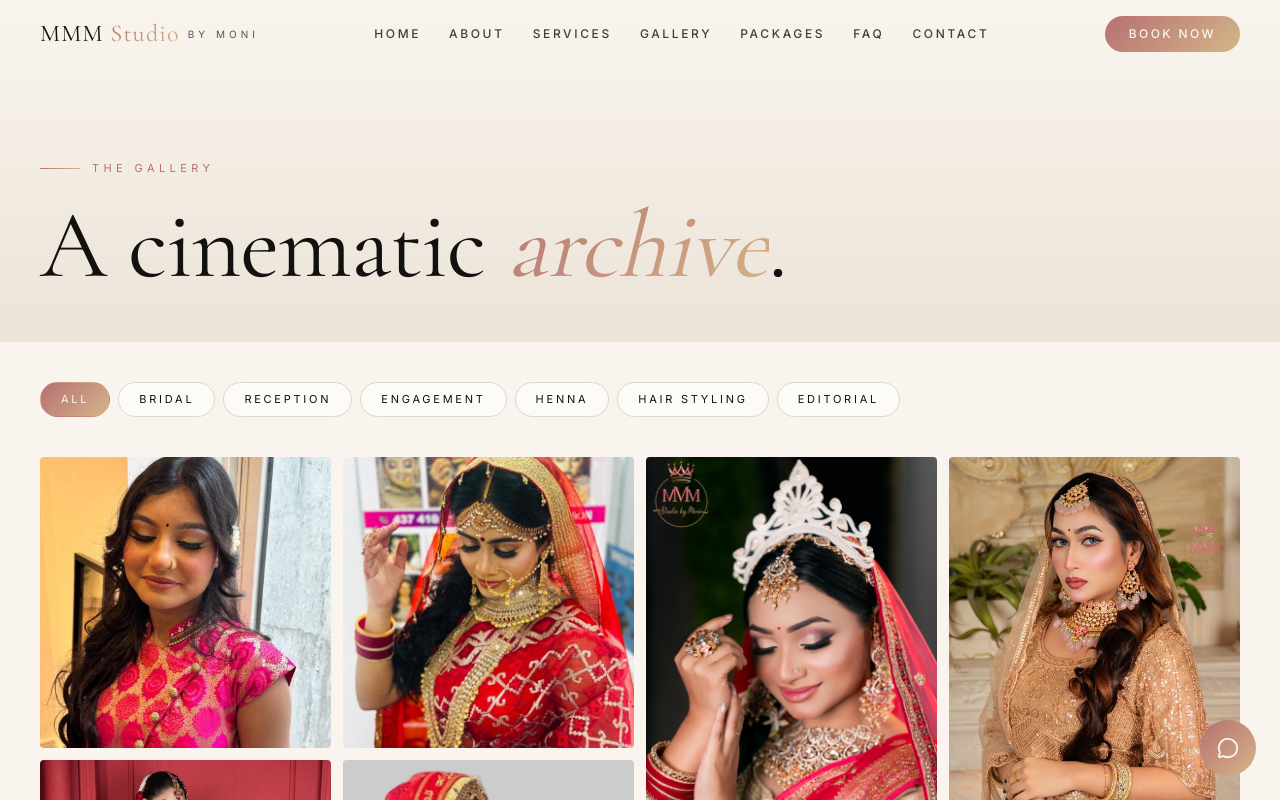
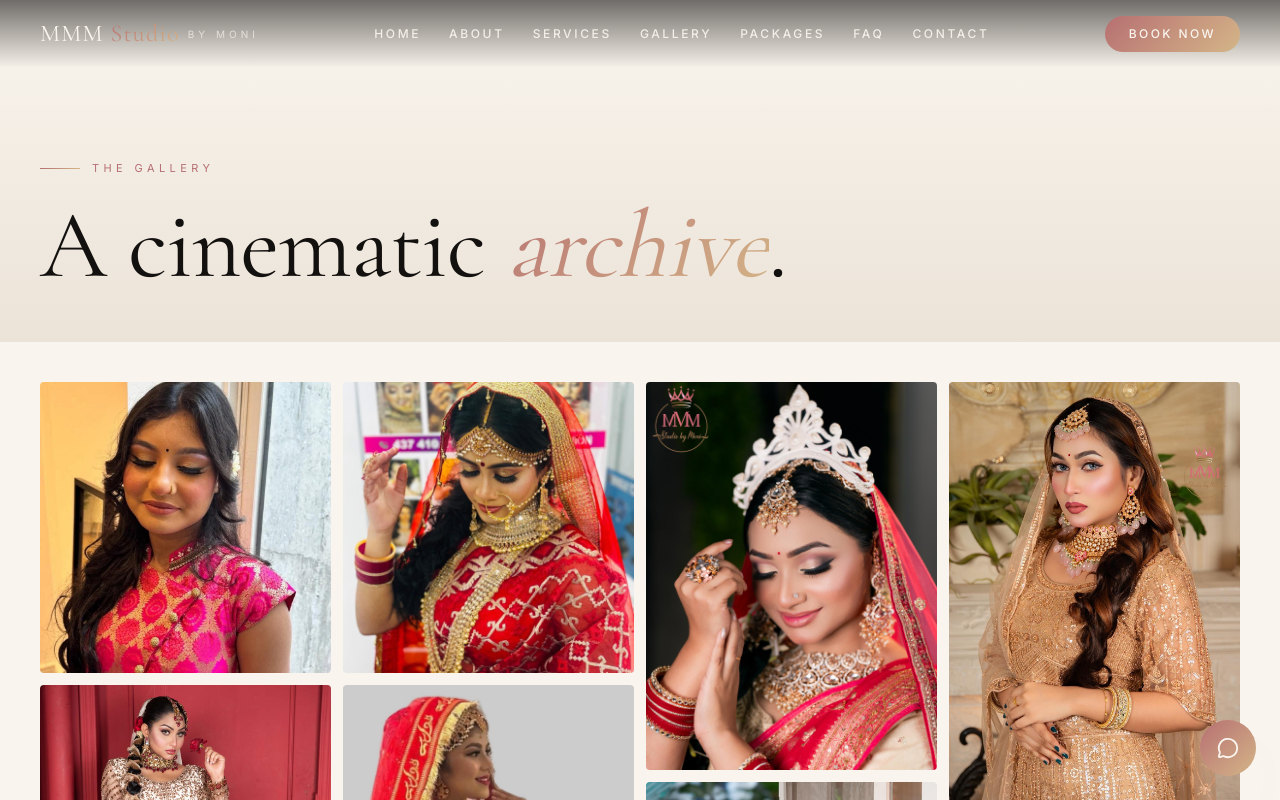
Before and after one commit to umer9801/mmm-studio, a React (Vite) app: page /gallery in a window 1280 px wide. Shown: the top 800 px of the page. Built offline with nearby package versions, Linux system fonts and the light colour scheme.

Commit message:
fix: navbar visibility on hero - dark gradient bg + white text when unscrolled

```diff
--- a/src/components/site/Navbar.tsx
+++ b/src/components/site/Navbar.tsx
@@ -26,15 +26,17 @@ export function Navbar() {
   return (
     <header
       className={`fixed inset-x-0 top-0 z-50 transition-all duration-500 ${
-        scrolled ? "glass shadow-[0_4px_30px_rgba(0,0,0,0.04)]" : "bg-transparent"
+        scrolled
+          ? "glass shadow-[0_4px_30px_rgba(0,0,0,0.04)]"
+          : "bg-gradient-to-b from-noir/60 to-transparent"
       }`}
     >
       <div className="mx-auto flex max-w-7xl items-center justify-between px-6 py-4 md:px-10">
         <Link to="/" className="group flex items-center gap-2">
-          <span className="font-display text-2xl tracking-wider text-foreground">
+          <span className={`font-display text-2xl tracking-wider transition-colors duration-500 ${scrolled ? "text-foreground" : "text-ivory"}`}>
             MMM<span className="text-gradient-luxe"> Studio</span>
           </span>
-          <span className="hidden text-[10px] uppercase tracking-[0.4em] text-muted-foreground md:inline">
+          <span className={`hidden text-[10px] uppercase tracking-[0.4em] md:inline transition-colors duration-500 ${scrolled ? "text-muted-foreground" : "text-ivory/70"}`}>
             by Moni
           </span>
         </Link>
@@ -44,8 +46,8 @@ export function Navbar() {
             <Link
               key={l.to}
               to={l.to}
-              className="reveal-line text-[12px] font-medium uppercase tracking-[0.22em] text-foreground/80 hover:text-foreground"
-              activeProps={{ className: "text-foreground reveal-line" }}
+              className={`reveal-line text-[12px] font-medium uppercase tracking-[0.22em] transition-colors duration-500 ${scrolled ? "text-foreground/80 hover:text-foreground" : "text-ivory/90 hover:text-ivory"}`}
+              activeProps={{ className: `reveal-line text-[12px] font-medium uppercase tracking-[0.22em] ${scrolled ? "text-foreground" : "text-ivory"}` }}
             >
               {l.label}
             </Link>
@@ -61,7 +63,7 @@ export function Navbar() {
           </Link>
           <button
             aria-label="Menu"
-            className="lg:hidden"
+            className={`lg:hidden transition-colors duration-500 ${scrolled ? "text-foreground" : "text-ivory"}`}
             onClick={() => setOpen((v) => !v)}
           >
             {open ? <X /> : <Menu />}
--- a/src/routes/gallery.tsx
+++ b/src/routes/gallery.tsx
@@ -47,12 +47,9 @@ const items: Item[] = [
   { src: img17, cat: "Editorial",    alt: "Editorial look 3" },
 ];
 
-const cats = ["All", "Bridal", "Reception", "Engagement", "Henna", "Hair Styling", "Editorial"] as const;
-
 function Gallery() {
-  const [active, setActive] = useState<(typeof cats)[number]>("All");
   const [lightbox, setLightbox] = useState<Item | null>(null);
-  const filtered = active === "All" ? items : items.filter((i) => i.cat === active);
+  const filtered = items;
 
   return (
     <>
@@ -70,24 +67,7 @@ function Gallery() {
 
       <section className="bg-ivory pb-28 pt-10">
         <div className="mx-auto max-w-7xl px-6 md:px-10">
-          {/* Filter tabs */}
-          <div className="mb-10 flex flex-wrap gap-2">
-            {cats.map((c) => (
-              <button
-                key={c}
-                onClick={() => setActive(c)}
-                className={`rounded-full border px-5 py-2 text-[11px] uppercase tracking-[0.25em] transition ${
-                  active === c
-                    ? "border-transparent bg-gradient-luxe text-primary-foreground shadow-luxe"
-                    : "border-border bg-card hover:border-champagne"
-                }`}
-              >
-                {c}
-              </button>
-            ))}
-          </div>
-
-          {/* Masonry grid */}
+        {/* Masonry grid */}
           <div className="columns-2 gap-3 md:columns-3 lg:columns-4 [&>*]:mb-3">
             {filtered.map((it, i) => (
               <button
```
